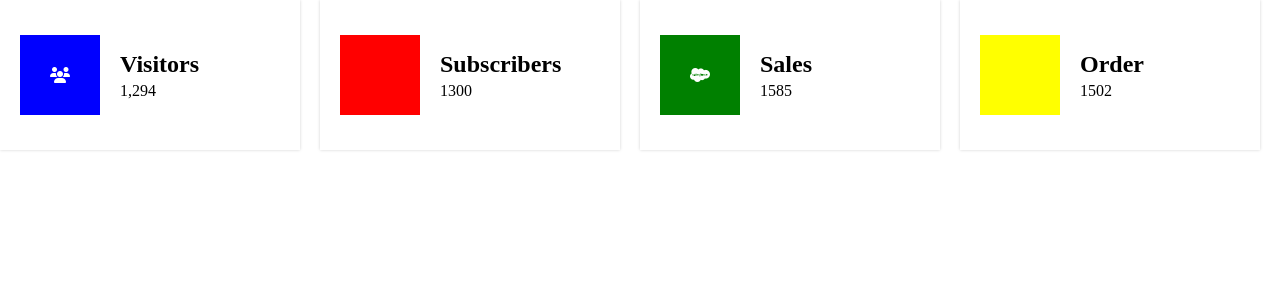
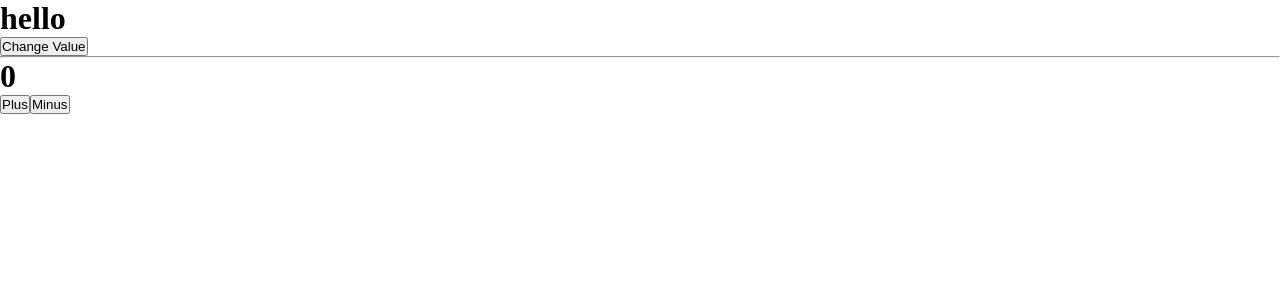
Before and after one commit to Suhagiya-Dhruv/Full-Stack-Program-3, a React (Vite) app: page / in a window 1280 px wide. Shown: the top 300 px of the page. Built offline with nearby package versions, Linux system fonts and the light colour scheme.

Commit message:
Use State Hook

```diff
--- a/src/App.jsx
+++ b/src/App.jsx
@@ -1,21 +1,13 @@
-import OrderButton from './Componets/Bottons/Button'
-import ShoppingPage from './Pages/ShoppingPage'
-
-import Card from './Componets/Card'
+import Counter from './LifeCycle/Counter'
+import LifeCycle from './LifeCycle/LifeCycle'
 
 const App = () => {
     return (
-        <div style={{ display: "flex", gap: "20px" }}>
-            {/* <OrderButton innerText="Get Order"/>
-            <OrderButton innerText="Now" color="green" /> */}
-            {/* <ShoppingPage /> */}
-
-            <Card color="blue" title="Visitors" number="1,294" icon="fa-solid fa-users" />
-            <Card color="red" title="Subscribers" number="1300" icon="B" />
-            <Card color="green" title="Sales" number="1585" icon="fa-brands fa-salesforce" />
-            <Card color="yellow" title="Order" number="1502" icon="D" />
-
-        </div>
+        <>
+            <LifeCycle />
+            <hr />
+            <Counter />
+        </>
     )
 }
 
--- /dev/null
+++ b/src/LifeCycle/Counter.jsx
@@ -0,0 +1,28 @@
+import {useState} from 'react'
+
+const Counter = () => {
+
+    let [number, setNumber] = useState(0) // Hooks
+    // let number = 0;
+
+    function plusHandler() {
+        setNumber(number+1)
+        // console.log("Plus", number)
+    }
+
+    const minusHandler = () => {
+        setNumber(number-1)
+        // console.log("Minus", number)
+    }
+
+    return ( // re-render
+        <>
+            <h1>{number}</h1>
+            <button onClick={plusHandler}>Plus</button>
+            <button onClick={minusHandler}>Minus</button>
+            {/* <button onClick={resetNumber}>Reset</button> */}
+        </>
+    )
+}
+
+export default Counter
--- /dev/null
+++ b/src/LifeCycle/LifeCycle.jsx
@@ -0,0 +1,39 @@
+import { useState } from 'react'
+
+const LifeCycle = () => { // function component
+
+  //  useState - Hooks
+
+  const [value, setValue] = useState("hello");
+
+
+  // setTimeout(() => {
+  //   setValue("hi")
+  // }, 2000)
+
+  // let value = "Hello"
+
+  function changeValue() {
+    // console.log("before changed", value)
+
+    // value = "Hi"
+
+    // console.log("after changed", value)
+
+    setValue("Hi")
+  }
+
+
+  return ( // render
+    <div>
+
+      <h1>
+        {value}
+
+      </h1>
+      <button onClick={changeValue}>Change Value</button>
+    </div>
+  )
+}
+
+export default LifeCycle
```
Also changed, not shown: 1 other file (tests, documents, lock files or other folders).
